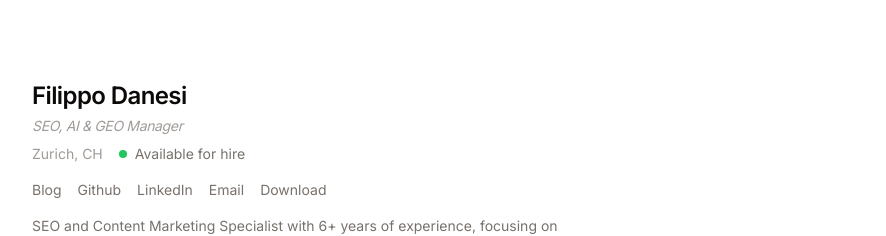
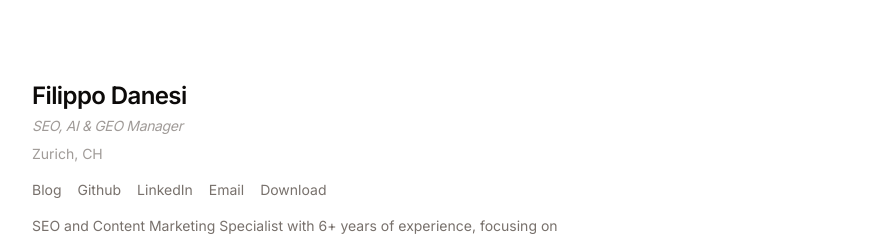
Before and after one commit to filippodanesi/filippodanesi.com, a Next.js app: page / in a window 1280 px wide. Shown: the top 236 px of the page, without its empty margins (48-934 px from the left). Built offline with nearby package versions, Linux system fonts and the light colour scheme.

Commit message:
Update intro.tsx

```diff
--- a/components/intro.tsx
+++ b/components/intro.tsx
@@ -24,13 +24,6 @@ export function Intro({ intro }: IntroProps) {
 
       <div className="flex items-center gap-x-4 text-sm fade-in-up !delay-300 mt-2">
         <span className="text-muted-foreground/70">{intro.location}</span>
-        <div className="flex items-center gap-x-2">
-          <span className="relative flex h-2 w-2">
-            <span className="animate-ping absolute inline-flex h-full w-full rounded-full bg-green-400 opacity-75"></span>
-            <span className="relative inline-flex rounded-full h-2 w-2 bg-green-500"></span>
-          </span>
-          <span className="text-muted-foreground">Available for hire</span>
-        </div>
       </div>
 
       <div className="dont-print flex gap-4 fade-in-up !delay-400 mt-4">
```
